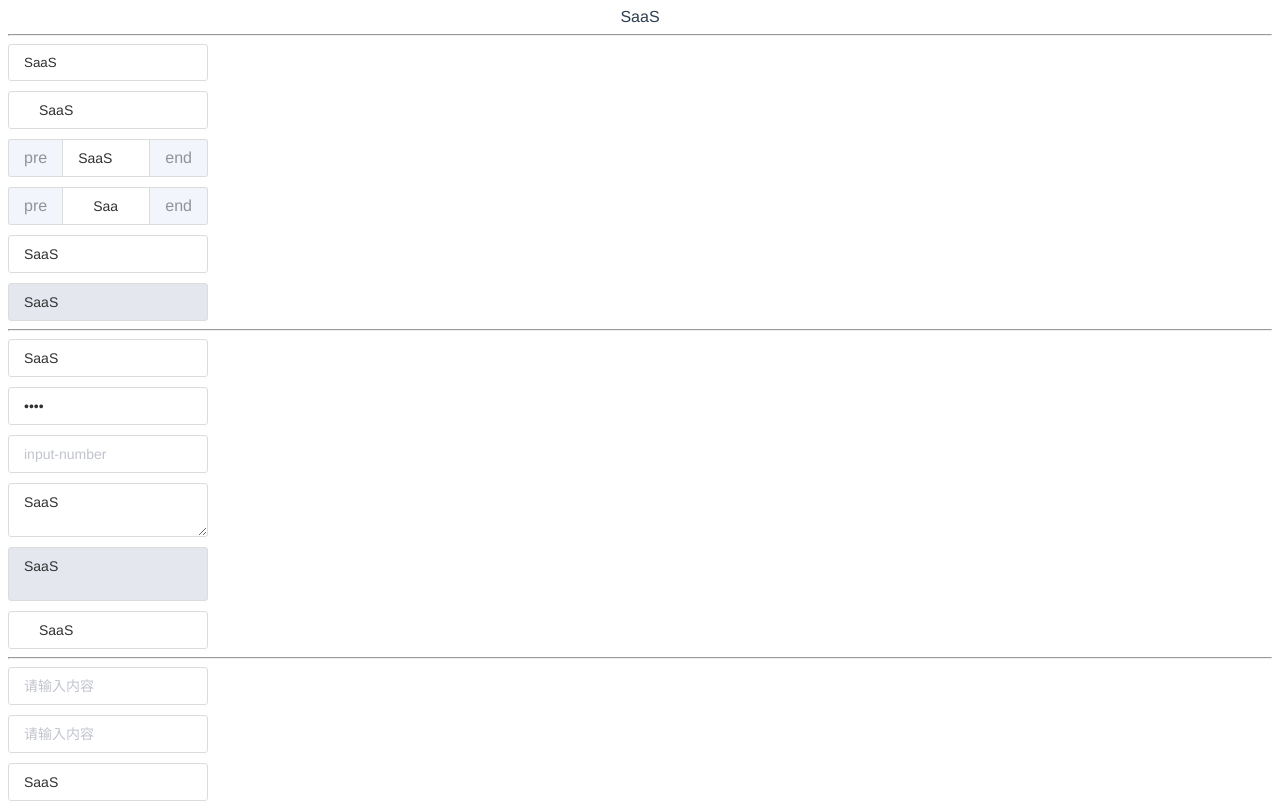
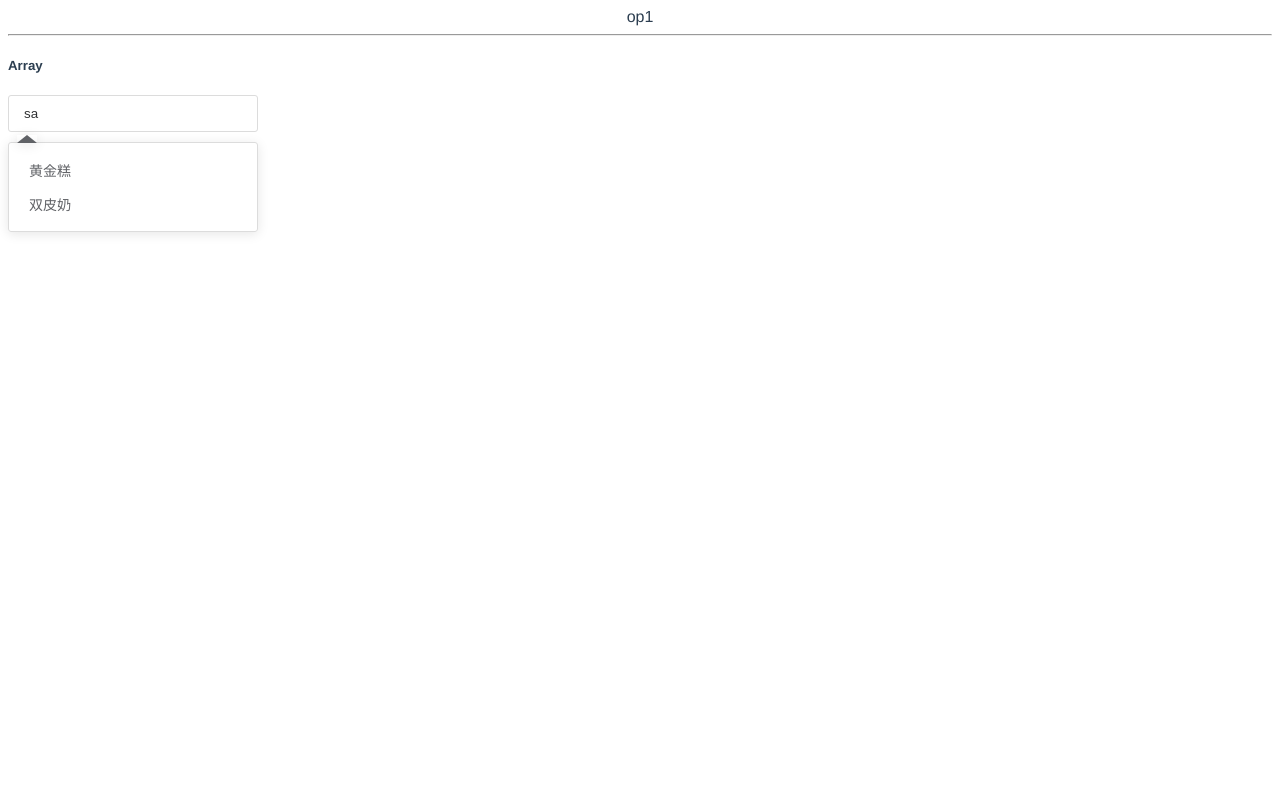
Before and after one commit to sam9029/snine-ui, a Vue app: page / in a window 1280 px wide. Shown: the top 803 px of the page. Built offline with nearby package versions, Linux system fonts and the light colour scheme; a web font is replaced by a local one.

Commit message:
mod:comps select developing

```diff
--- a/examples/App.vue
+++ b/examples/App.vue
@@ -6,8 +6,8 @@
       <!-- <SnIconComp /> -->
       <!-- <SnUploadComp /> -->
       <!-- <SnTagComp /> -->
-      <!-- <SnSelectComp /> -->
-      <SnInputComp />
+      <SnSelectComp />
+      <!-- <SnInputComp /> -->
     </div>
   </div>
 </template>
@@ -17,8 +17,8 @@
 // import SnIconComp from "./demo/SnIcon.vue";
 // import SnUploadComp from "./demo/SnUpload.vue";
 // import SnTagComp from "./demo/SnTag.vue";
-// import SnSelectComp from "./demo/SnSelect.vue";
-import SnInputComp from "./demo/SnInput.vue";
+import SnSelectComp from "./demo/SnSelect.vue";
+// import SnInputComp from "./demo/SnInput.vue";
 export default {
   name: "APP",
   components: {
@@ -26,8 +26,8 @@ export default {
     // SnIconComp,
     // SnUploadComp,
     // SnTagComp,
-    // SnSelectComp,
-    SnInputComp,
+    SnSelectComp,
+    // SnInputComp,
   },
 };
 </script>
--- a/examples/assets/style/scss/select.scss
+++ b/examples/assets/style/scss/select.scss
@@ -1,6 +1,108 @@
 @import "../utils/var.scss";
 @import "../utils/mixin.scss";
 
-@include b(select){
+// 尺寸
+/** @param $name 选择器 */
+@mixin commonSize($name) {
+  // 默认尺寸
+  .#{$name} {
+    font-size: $--font-size-base;
+    padding: 10px 12px;
+  }
+  //拼合选择器 'sn-elname--'
+  $curName: #{$name + $modifier-separator};
+  @each $type in (medium, small, mini) {
+    .#{$curName}#{$type} {
+      @if $type == "medium" {
+        font-size: $--font-size-medium;
+        padding: 8px 10px;
+      }
+      @if $type == "small" {
+        font-size: $--font-size-small;
+        padding: 6px 8px;
+      }
+      @if $type == "mini" {
+        font-size: $--font-size-mini;
+        padding: 4px 6px;
+      }
+    }
+  }
+}
 
+@include b(select) {
+  width: fit-content;
+  position: relative;
+
+  input {
+    width: 250px;
+    box-sizing: border-box;
+    outline: none;
+    border: $--border-base;
+    padding: 10px 15px;
+    border-radius: $--input-border-radius-base;
+    color: $--color-text-primary; //输入文字颜色
+
+    &:focus {
+      border-color: $--color-primary-light-3;
+    }
+
+    &::placeholder {
+      font-size: $--font-size-base;
+      color: $--color-text-placeholder;
+    }
+  }
+
+  @include e(popper) {
+    width: 100%;
+    box-sizing: border-box;
+    position: absolute;
+    top: calc(100% + 10px);
+    color: $--color-text-regular; //输入文字颜色
+    border: $--border-base;
+    box-shadow: $--box-shadow-base;
+    border-radius: $--input-border-radius-base;
+    padding: 10px 0;
+
+    // 三角 UN
+    @include e(popper-arrow) {
+      border: $--border-base;
+      content: "";
+      position: absolute;
+      top: -8px;
+      left: 8px;
+      border-top-width: 0;
+      border-bottom: 8px solid;
+      //   border-bottom-color: #ebeef5;
+      border-left: 10px solid transparent;
+      border-right: 10px solid transparent;
+      box-shadow: $--box-shadow-base;
+      border-style: solid;
+    }
+
+    // 内部下拉
+    @include e(downdrop-wrapper) {
+      // sn-select-downdrop-wrapper -- ul
+      user-select: none;
+      margin: 0; // 清除ul元素默认margin
+      padding: 0; // 清除ul元素默认padding
+      font-size: $--font-size-base;
+      @include e(downdrop-item) {
+        // sn-select-downdrop-item -- li
+        list-style-type: none;
+        cursor: pointer;
+        height: 34px;
+        padding: 0px 20px;
+        display: flex;
+        justify-content: flex-start;
+        align-items: center;
+
+        &:hover {
+          background-color: $--border-color-extra-light;
+        }
+      }
+      @include m(empty){
+        color: $--color-text-placeholder;
+      }
+    }
+  }
 }
--- a/examples/assets/style/utils/var.scss
+++ b/examples/assets/style/utils/var.scss
@@ -75,6 +75,8 @@ $--border-color-base: #dcdcdc !default;
 $--border-color-light: #e4e7ed !default;
 $--border-color-lighter: #ebeef5 !default;
 $--border-color-extra-light: #f2f6fc !default;
+
+$--box-shadow-base: 0 2px 12px 0 rgba(0,0,0,.1);
 //#endregion
 
 //#region font-size
@@ -130,3 +132,8 @@ $--input-append-color-text: $--color-text-secondary !default;
 $--input-icon-color-text: $--color-text-placeholder !default;
 $--input-disabled-background-color: $--border-color-light !default;
 //#endregion
+
+
+//#region select
+// $--input-border-radius-base:$--border-radius-base /2 !default;
+//#endregion
--- a/examples/demo/SnSelect.vue
+++ b/examples/demo/SnSelect.vue
@@ -1,6 +1,53 @@
 <template>
   <div>
+    {{ value }}
     <hr />
-    <sn-select></sn-select>
+    <h5>Array</h5>
+    <sn-select v-model="value">
+      <sn-option
+        v-for="item in options"
+        :key="item.value"
+        :label="item.label"
+        :value="item.value"
+        >{{ item.label }}</sn-option
+      >
+    </sn-select>
+    <!-- <h5>Object</h5>
+    <sn-select>
+      <sn-option v-for="(value, name) in objectOpt" :key="value">{{
+        name
+      }}</sn-option>
+    </sn-select> -->
   </div>
 </template>
+
+<script>
+export default {
+  data() {
+    return {
+      options: [
+        {
+          value: "op1",
+          label: "黄金糕",
+        },
+        {
+          value: "op2",
+          label: "双皮奶",
+        },
+      ],
+      value: "op1",
+      objectOpt: {
+        title: "How to do lists in Vue",
+        author: "Jane Doe",
+        publishedAt: "2016-04-10",
+      },
+    };
+  },
+};
+</script>
+
+<style scoped>
+h5 {
+  text-align: left;
+}
+</style>
--- a/packages/index.js
+++ b/packages/index.js
@@ -9,9 +9,18 @@ import SnButton from "../packages/button";
 import SnUpload from "../packages/upload";
 import SnTag from "../packages/tag";
 import SnSelect from "../packages/select";
+import SnOption from "../packages/option";
 import SnInput from "../packages/input";
 
-const components = [SnIcon, SnButton, SnUpload, SnTag, SnSelect, SnInput];
+const components = [
+  SnIcon,
+  SnButton,
+  SnUpload,
+  SnTag,
+  SnSelect,
+  SnOption,
+  SnInput,
+];
 
 const install = function (Vue, opts = {}) {
   components.forEach((component) => {
@@ -42,5 +51,6 @@ export default {
   SnUpload,
   SnTag,
   SnSelect,
+  SnOption,
   SnInput,
 };
--- /dev/null
+++ b/packages/option/index.js
@@ -0,0 +1,8 @@
+import SnOption from "../select/src/option.vue";
+
+/* istanbul ignore next */
+SnOption.install = function (Vue) {
+  Vue.component(SnOption.name, SnOption);
+};
+
+export default SnOption;
--- /dev/null
+++ b/packages/select/src/option.vue
@@ -0,0 +1,32 @@
+<template>
+  <li class="sn-select__downdrop-item">
+    <slot />
+  </li>
+</template>
+
+<script>
+export default {
+  name: "SnOption",
+  componentName: "SnOption",
+  inject: ["SnSelect"],
+  props: {
+    label: [String, Number],
+    value: [String, Number],
+  },
+  data() {
+    return {};
+  },
+  computed: {
+    curLabel() {
+      return this.label || this.value || "";
+    },
+    curValue() {
+      return this.value || this.label || "";
+    },
+  },
+  mounted() {
+    // // dev-log
+    // console.log("[Dev_Log][inject]_>>>", this.SnSelect);
+  },
+};
+</script>
--- a/packages/select/src/select.vue
+++ b/packages/select/src/select.vue
@@ -1,42 +1,162 @@
 <template>
   <!-- 不选原生 select，因为很多功能样式不能自定义，例如多选 -->
   <div class="sn-select">
-    <!-- 选中 -->
-    <input type="text" v-model="checkedValue" />
+    <!-- 选中 & 单选 -->
+    <input
+      type="text"
+      v-model="curCheckedLabel"
+      :placeholder="placeholder"
+      :readonly="readonly"
+      @input="handleInputValue"
+      @change="handleChangeValue"
+    />
+
+    <!-- 多选tags -->
+    <div style="display: none"></div>
+
     <!-- 选项 -->
-    <div>
-      <div v-for="optItem in options" :key="optItem.value">
-        {{ optItem.label }}
-      </div>
+    <div class="sn-select__popper">
+      <!-- 三角 -->
+      <div class="sn-select__popper-arrow"></div>
+      <ul class="sn-select__downdrop-wrapper">
+        <!-- sn-option 组件 -->
+        <template v-if="isShowOption">
+          <slot @handleTransformCheckedInfo="handleTransformCheckedInfo" />
+        </template>
+        <template v-else>
+          <div class="sn-select__downdrop-wrapper--empty">暂无数据</div>
+        </template>
+      </ul>
     </div>
   </div>
 </template>
 
 <script>
-// import Vue from 'vue'
+// import SnOption from "./option.vue";
 export default {
   name: "SnSelect",
+  components: {
+    // SnOption,
+  },
   props: {
-    options: [Array, Object],
+    value: [String, Number],
+    placeholder: {
+      type: String,
+      default: "请选择",
+    },
   },
-  computed: {},
+  provide() {
+    return {
+      SnSelect: this,
+    };
+  },
   data() {
     return {
-      checkedValue: null,
+      curCheckedValue: this.value, // 实际选择的 value 值
+      // curCheckedLabel: null, // 实际选择的 value 对应的 label 值
+      readonly: true, // 控制输入
     };
   },
-  methods: {},
-  mounted() {},
+  computed: {
+    isShowOption() {
+      // 若 sn-select 中slot中调用不含 sn-option 则不显示
+      // return this.checkSlot(this.$slots.default);
+
+      // Select
+
+      return true;
+    },
+    // 实际选择的 value 对应的 label 值
+    curCheckedLabel() {
+      if (this.curCheckedValue) {
+        return "sa";
+      } else {
+        return null;
+      }
+    },
+  },
+  watch: {
+    // 监听——实现外部自定义父组件v-model绑定值的数据响应式
+    curCheckedValue: {
+      handler(n) {
+        // 来自外部的v-model绑定自定义组件 的等效 @input事件
+        this.$emit("input", n);
+      },
+    },
+  },
+  methods: {
+    // checkSlot(checkSlot = this.$slots.default) {
+    //   let res = [];
+
+    //   for (let i = 0; i < checkSlot.length; i++) {
+    //     let itVnode = checkSlot[i];
+
+    //     if (
+    //       itVnode.componentOptions &&
+    //       itVnode.componentOptions.tag === "sn-option"
+    //     ) {
+    //       res.push("true");
+    //       break;
+    //     } else {
+    //       if (itVnode.children && itVnode.children.length) {
+    //         this.checkSlot(itVnode.children);
+    //         break;
+    //       } else {
+    //         res.push("false");
+    //         break;
+    //       }
+    //     }
+    //   }
+
+    //   return res.includes("true");
+    // },
+    // 响应绑定的输入数据
+    handleInputValue(event) {
+      this.curCheckedValue = event.target.value;
+    },
+    // change事件
+    handleChangeValue(val) {
+      this.$emit("change", val);
+    },
+
+    //#region option operation
+    handleTransformCheckedInfo(_checkOptionInfo) {
+      // // dev-log
+      console.log("[Dev_Log][_checkOptionInfo]_>>>", _checkOptionInfo);
+    },
+    //#endregion
+  },
+  mounted() {
+    // // dev-log
+    // console.log("[Dev_Log][]_>>>", this.$slots.default, new Date().getTime());
+  },
 };
 </script>
 
 <!--
   基础下拉
-  tag 选中
+  箭头展示
+  hover/click 下拉展示
+
+  多选 - tag 选中
+
+  下拉分组
   远程下拉
+
 
   事件绑定
   选中事件
   改变事件
 
+
+
+  单选 —— 点击 select 弹出下拉框，点击 option 完成赋值。
+禁用 —— select 和 option 都有 disabled 选项用于禁用。
+清空 —— 如果 select 中有内容，鼠标悬浮在 input 上显示删除图标，点击执行删除操作。
+多选（平铺展示和数字显示数量两种方式） —— 参数 model 变为数组，点击下拉菜单中的选项添加或删除数组中的值。
+自定义模板 —— option 中定义了 slot 插槽，默认加了 span 显示内容。可以修改 el-option 标签中内容来自定义模板。
+分组 —— 使用 option-group 组件来实现分组效果。
+搜索 —— 通过正则匹配搜索项，不符合搜索项的控制 v-show 隐藏
+创建条目 —— 在 select 中添加额外 option（一般 option 都是通过 slot 插槽传递的），如允许创建条目，则显示这条 option ,option 的内容显示为查询内容。
+
  -->
```
Also changed, not shown: packages/select/src/selectMixin.js (added, +30 -0 lines), 1 other file (tests, documents, lock files or other folders).
